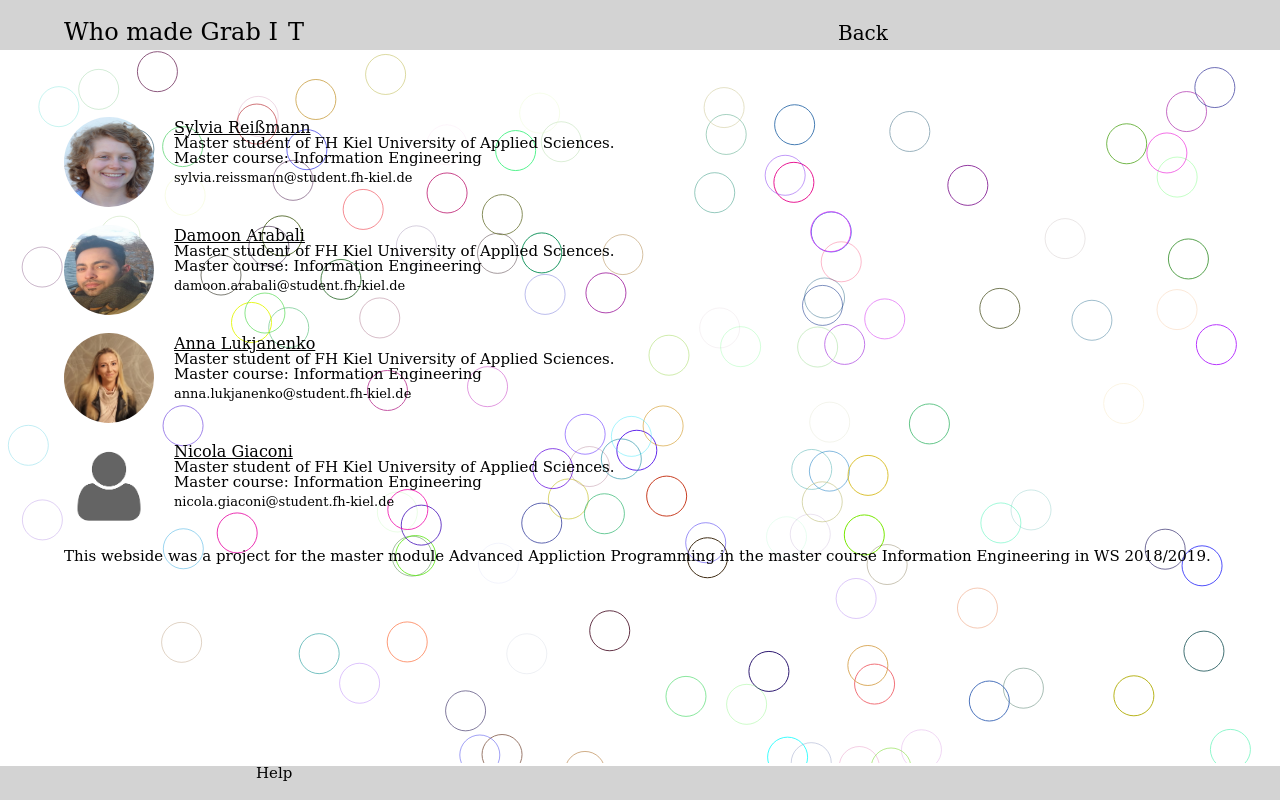
After one commit to R-Sylvia/advanced_application_programming_ws1819, a web app: file Pages/impressum.html in a window 1280 px wide. The commit adds this page. Run offline with its HTML, style and script files only (its server is not run), Linux system fonts and the light colour scheme.

Commit message:
updated/improved pages
manual and impressum done (nicolas picture missing).
chat and scoreboard from frontend.
optimized canvas.

```diff
--- a/Pages/canvas.js
+++ b/Pages/canvas.js
@@ -116,4 +116,30 @@ function animate(){
         circleArray[i].update();
     }
 }
-animate();
+
+/* ****************************** */
+/* * initialize the canvas page * */
+/* ****************************** */
+function initialize() {
+    // Register an event listener to
+    // call the resizeCanvas() function each time
+    // the window is resized.
+    window.addEventListener('resize', resizeCanvas, false);
+    // Draw canvas border for the first time.
+    resizeCanvas();
+}
+
+/* ****************************** */
+/* **  resize the canvas       ** */
+/* ****************************** */
+// Runs each time the DOM window resize event fires.
+// Resets the canvas dimensions to match window,
+// then draws the new borders accordingly.
+function resizeCanvas() {
+    canvas.width = window.innerWidth;
+    canvas.height = window.innerHeight;
+    canvas.height -= 87;
+    animate();
+}
+initialize();
+//animate();
--- a/Pages/footerStylesheet.css
+++ b/Pages/footerStylesheet.css
@@ -48,11 +48,11 @@ blockquote, q {
     quotes: none;
 }
 
-    blockquote:before, blockquote:after,
-    q:before, q:after {
-        content: '';
-        content: none;
-    }
+blockquote:before, blockquote:after,
+q:before, q:after {
+    content: '';
+    content: none;
+}
 
 a {
     margin: 0;
@@ -111,7 +111,7 @@ input, select {
 /* **************************************** */
 
 /* **************************************** */
-/* ------------ MOBILE VERSION ------------ */
+/* ------------ DESKTOP VERSION ----------- */
 /* **************************************** */
 a:hover {
     color: mediumslateblue;
@@ -184,31 +184,33 @@ body, html {
     position:relative;
 }
 
-.text {
+.insideContent {
+    width: 90%;
+    height: 420px;
+    top: 8%;
+    left: 5%;
+    box-sizing: border-box;
+    position: absolute;
+}
+
+.text, .member {
     font-size: 16px;
     min-height: 22px;
-    position: absolute;
-
-    grid-row: 2/2;
+    position: relative;
+    padding: 10px 0 5px 0;
+    text-decoration: none;
 }
 
-.helpgrid {
-    grid-area: helpgrid;
-    position: absolute;
-    display: grid;
-    grid-template-rows: 10% 90%;
-    grid-gap: 10px;
-    top: 10%;
-    bottom: 10%;
-    right: 5%;
-    left: 5%;
+.membertext{
+    text-align:start;
+    position:absolute;
+    left:110px;
+    top: 13px;
 }
+
 .headline {
     font-size: 20px;
-    vertical-align:middle;
-    position: absolute;
-    text-decoration:underline;
-
+    text-decoration: underline;
 }
 
 .footergrid {
@@ -233,6 +235,14 @@ body, html {
     color: black;
 }
 
+.avatar {
+    width: 90px;
+    height: 90px;
+    border-radius: 50%;
+   /*
+    top: -50px;
+    left: calc(50% - 50px);*/
+}
 /* **************************************** */
-/* --------- END OF MOBILE VERSION -------- */
+/* -------- END OF DESKTOP VERSION -------- */
 /* **************************************** */
--- /dev/null
+++ b/Pages/impressum.html
@@ -0,0 +1,77 @@
+<!DOCTYPE html>
+
+<html lang="en" xmlns="http://www.w3.org/1999/xhtml">
+    <head>
+        <meta charset="utf-8" />
+        <meta name="author" content="Anna Lukjanenko" />
+        <meta name="description" content="Advanced Software Programming" />
+        <meta name="viewport" content="width=device-width, initial-scale=1.0" />
+        <style>
+        </style>
+        <link href="footerStylesheet.css" rel="stylesheet" />
+        <title>GrabIT Help-Page</title>
+    </head>
+    <body>
+        <div class="maingrid">
+            <div class="space"></div>
+            <div class="titlegrid" style="min-height:30px">
+                <div class="title">Who made Grab <letterspace style="letter-spacing:10px">IT</letterspace></div>
+                <div class="registrationgrid">
+                    <button class="button" type="button" onclick="window.history.back()">Back</button>
+                </div>
+            </div>
+            <div class="content">
+                <div class="insideContent">
+                    <div class="member">
+                        <img src="sylvia.jpg" class="avatar" />
+                        <div class="membertext">
+                            <div style="text-decoration:underline">Sylvia Reißmann</div>
+                            <div style="font-size:15px">Master student of FH Kiel University of Applied Sciences.<br />Master course: Information Engineering</div>
+                            <div style="font-size:13px; padding-top:5px">sylvia.reissmann@student.fh-kiel.de</div>
+                        </div>
+                        <br />
+                    </div>
+                    <div class="member">
+                        <img src="damoon.jpg" class="avatar" />
+                        <div class="membertext">
+                            <div style="text-decoration:underline">Damoon Arabali</div>
+                            <div style="font-size:15px">Master student of FH Kiel University of Applied Sciences.<br />Master course: Information Engineering</div>
+                            <div style="font-size:13px; padding-top:5px">damoon.arabali@student.fh-kiel.de</div>
+                        </div>
+                        <br />
+                    </div>
+                    <div class="member">
+                        <img src="Anna.jpeg" class="avatar" />
+                        <div class="membertext">
+                            <div style="text-decoration:underline">Anna Lukjanenko</div>
+                            <div style="font-size:15px">Master student of FH Kiel University of Applied Sciences.<br />Master course: Information Engineering</div>
+                            <div style="font-size:13px; padding-top:5px">anna.lukjanenko@student.fh-kiel.de</div>
+                        </div>
+                        <br />
+                    </div>
+                    <div class="member">
+                        <img src="avatar.png" class="avatar" />
+                        <div class="membertext">
+                            <div style="text-decoration:underline">Nicola Giaconi</div>
+                            <div style="font-size:15px">Master student of FH Kiel University of Applied Sciences.<br />Master course: Information Engineering</div>
+                            <div style="font-size:13px; padding-top:5px">nicola.giaconi@student.fh-kiel.de</div>
+                        </div>
+                        <br />
+                    </div>
+                    <div class="member">
+                        <div style="font-size:15px">This webside was a project for the master module Advanced Appliction Programming in the master course Information Engineering in WS 2018/2019.</div>
+                        <br />
+                    </div>
+                </div>
+                <div class="canvas">
+                    <canvas class="canvas"></canvas>
+                    <script src="canvas.js"></script>
+                </div>
+            </div>
+            <div class="footergrid" style="z-index:0">
+                <a class="linkHelp" href="help.html">Help</a>
+            </div>
+            <div class="space"></div>
+        </div>
+    </body>
+</html>
--- a/Pages/menu.html
+++ b/Pages/menu.html
@@ -9,7 +9,7 @@
     <style>
     </style>
     <link href="menuStyleSheet.css" rel="stylesheet" />
-    <title>GrabIT</title>
+    <title>GrabIT Menu</title>
 </head>
 <body>
     <div class="maingrid">
@@ -20,7 +20,7 @@
         <div class="content">
             <div class="menu">
                 <button onclick="window.location.href='game.html'">Play</button>
-                <button onclick="">Scoreboard</button>
+                <button onclick="window.location.href='scoreboard.html'">Scoreboard</button>
                 <button onclick="window.location.href='help.html'">Manual</button>
                 <button onclick="window.location.href='login.html'">Logout</button>
             </div>
--- a/Pages/signup.html
+++ b/Pages/signup.html
@@ -16,7 +16,6 @@
         <canvas class="canvas"></canvas>
         <script src="canvas.js"></script>
     </div>
-
     <div class="signup">
         <img src="avatar.png" class="avatar" />
         <h1>Sign <letterspace style="letter-spacing:5px">UP</letterspace></h1>
@@ -25,13 +24,11 @@
             <input type="text" name="username" placeholder="Enter Username" />
             <p>Password</p>
             <input type="password" name="password" placeholder="Enter Password" />
-
             <p>Confirm Your Password</p>
             <input type="password" name="password" placeholder="Enter Password" />
             <input type="submit" name="submit" value="Signup" />
             <a href="login.html">Already Signed <letterspace style="letter-spacing:5px">UP</letterspace>?</a>
         </form>
     </div>
-
 </body>
 </html>
```
Also changed, not shown: Pages/game.html (+29 -8 lines), Pages/help.html (+9 -3 lines), Pages/loginStyleSheet.css (+8 -6 lines), Pages/Anna.jpeg (added), Pages/damoon.jpg (added), Pages/sylvia.jpg (added), Pages/wasd.png (added).
